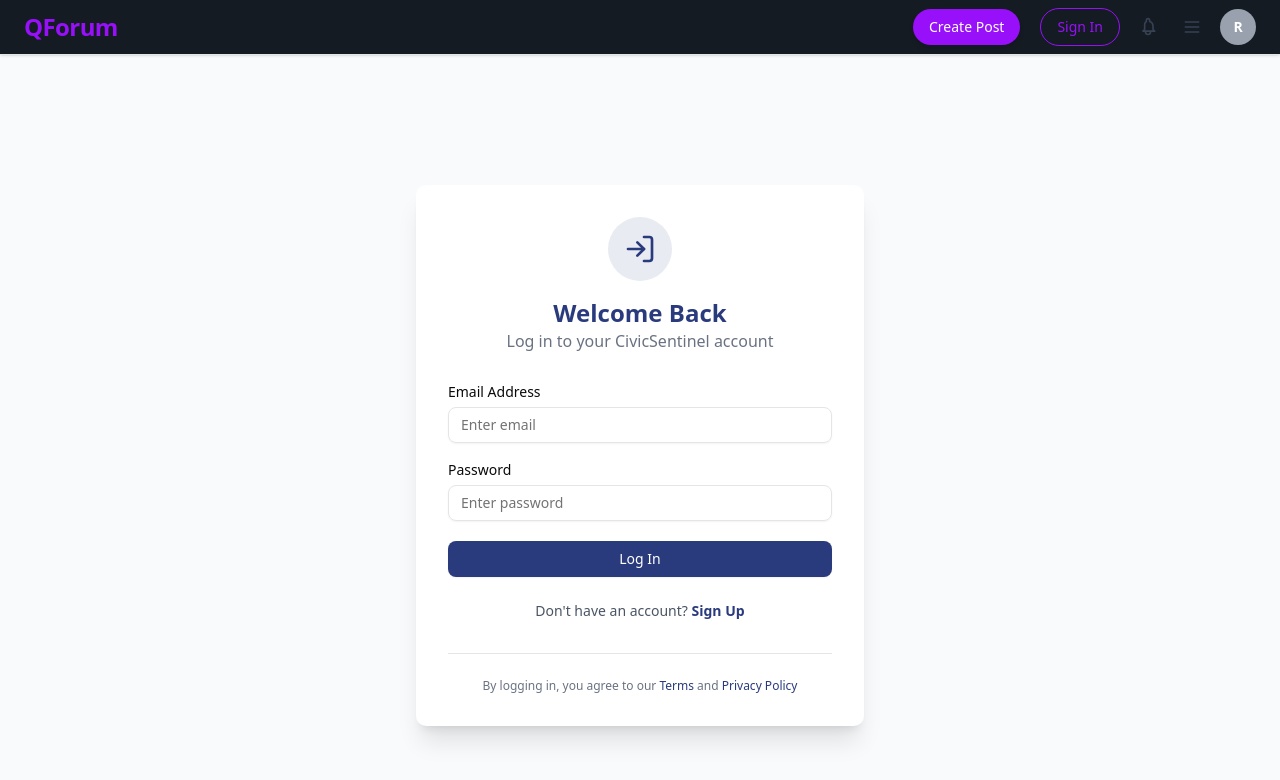
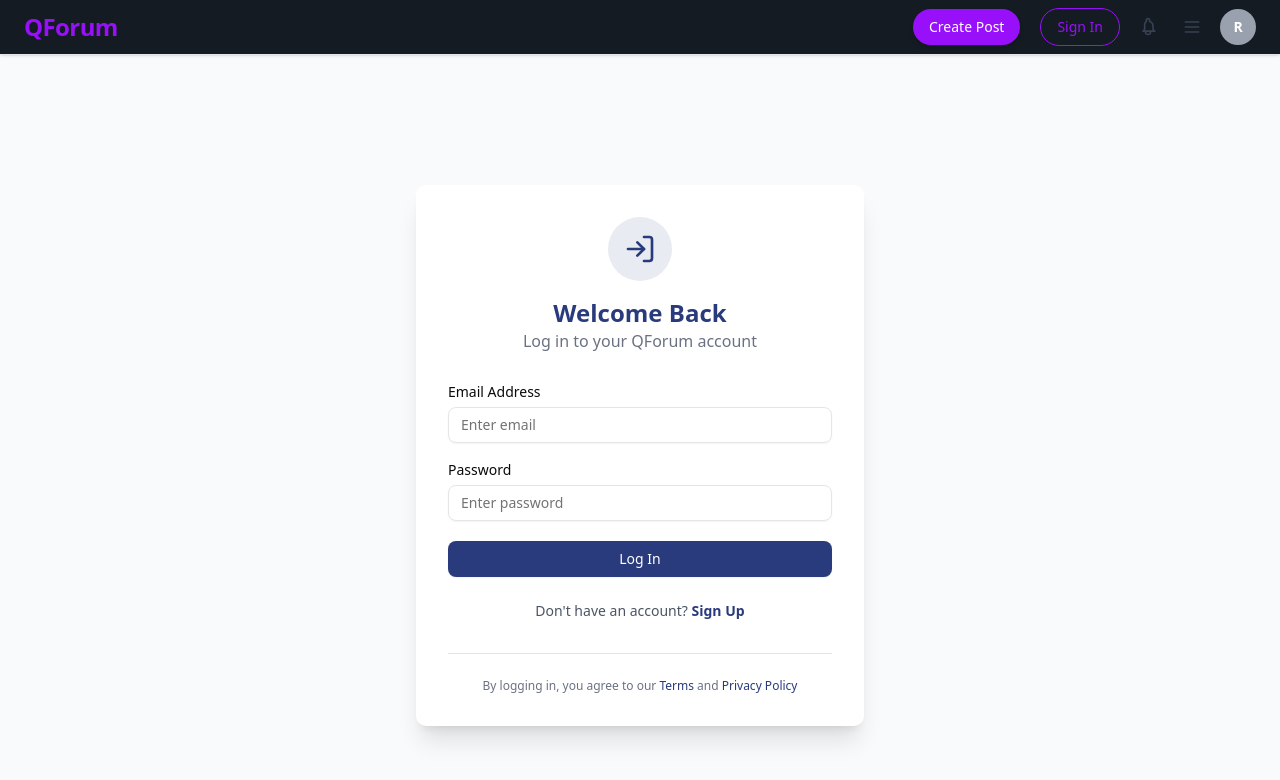
Before and after one commit to mehul79/Odoo-Hackathon-EV, a React (Vite) app in the folder frontend/: page /signin in a window 1280 px wide. Shown: the top 780 px of the page. Built offline with nearby package versions, Linux system fonts and the light colour scheme; no server answers; what @tiptap/extension-color would draw is missing.

Commit message:
route change

```diff
--- a/frontend/src/App.jsx
+++ b/frontend/src/App.jsx
@@ -20,7 +20,7 @@
     <Router>
       <Layout>
         <Routes><Route path="/" element={<Home />} />
-          <Route path="/home" element={<HomePage />} />
+          {/* <Route path="/home" element={<HomePage />} /> */}
           <Route path="/questions/:id" element={<ViewPost />} />
           <Route path="/notifications" element={<NotificationPage />} />
           <Route path="/signup" element={<SignupPage />} />
--- a/frontend/src/pages/SigninPage.jsx
+++ b/frontend/src/pages/SigninPage.jsx
@@ -72,7 +72,7 @@
               <LogIn className="w-8 h-8 text-[#2A3B7D]" />
             </div>
             <h1 className="text-2xl font-bold text-[#2A3B7D]">Welcome Back</h1>
-            <p className="text-gray-500">Log in to your CivicSentinel account</p>
+            <p className="text-gray-500">Log in to your QForum account</p>
           </div>
 
           <form onSubmit={handleSubmit} className="space-y-5">
```
